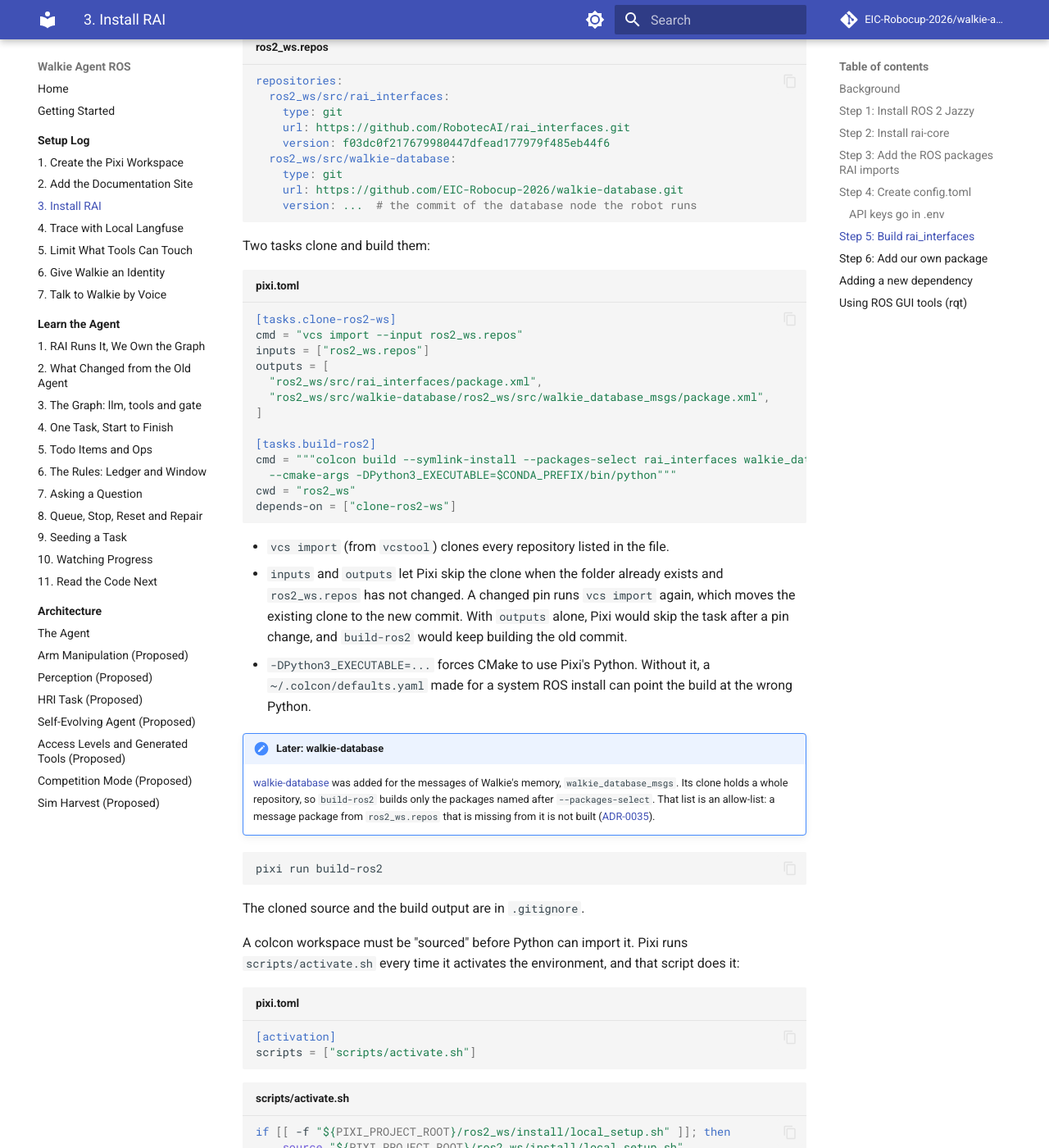
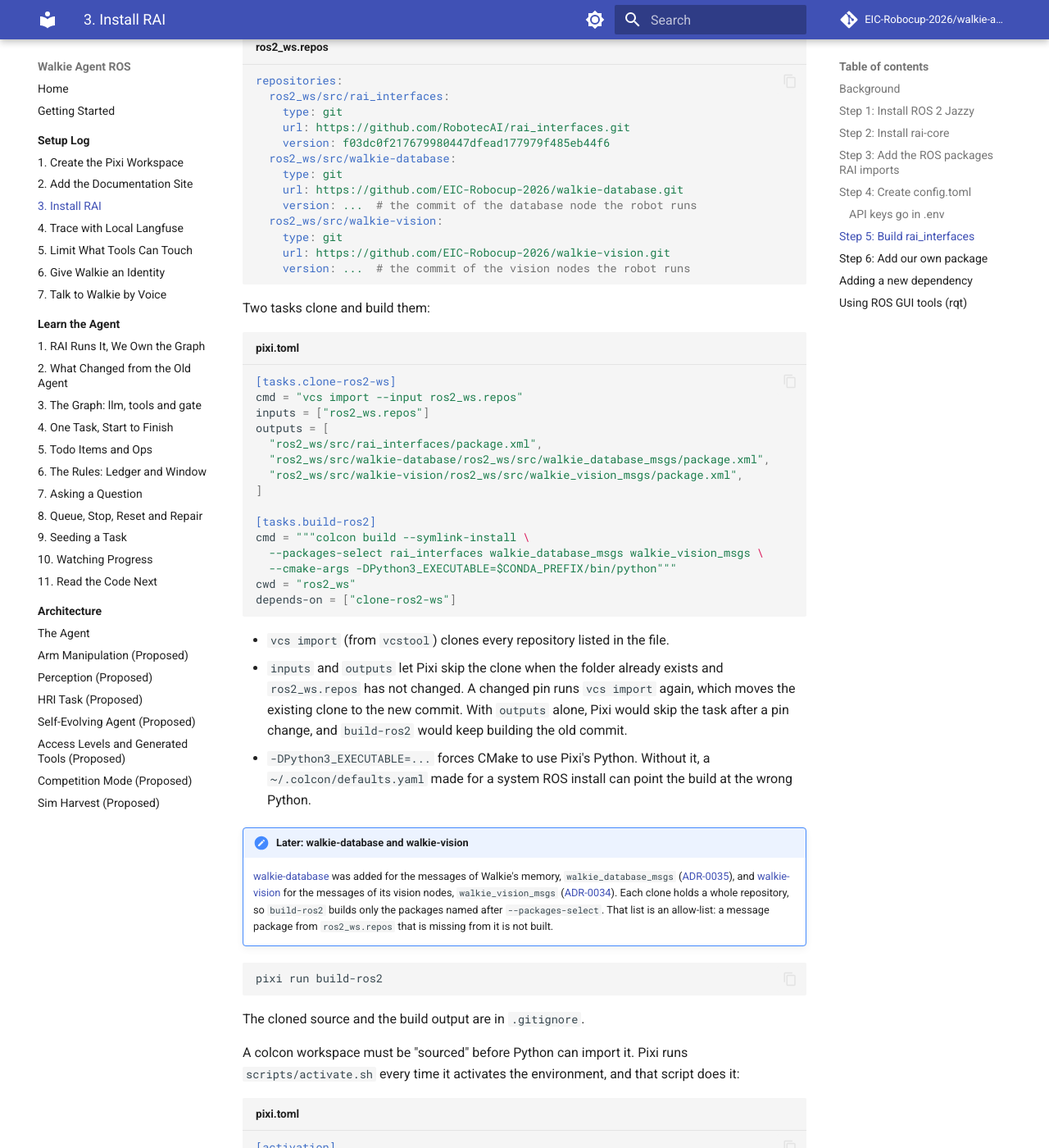
Before and after one commit to EIC-Robocup-2026/walkie-agent-ros, an MkDocs documentation site: the page built from docs/setup/03-ros-and-rai.md, in a window 1280 px wide and 1400 px high, scrolled down 3756 px. Shown: the whole window at 82% size. Built offline with MkDocs 1.6.1 and Material for MkDocs 9.7.7, drawn with Linux system fonts in a browser that asks for light colours; comment, search, counter and statistics services are not loaded; some of the changed text lies outside the part shown.

Commit message:
build: pin walkie_vision_msgs and build it with the other message packages

````diff
--- a/docs/setup/03-ros-and-rai.md
+++ b/docs/setup/03-ros-and-rai.md
@@ -256,7 +256,8 @@
 ```
 
 The repository and its exact commit are listed in `ros2_ws.repos`. The file
-now also lists walkie-database, which was added later (see the note below):
+now also lists walkie-database and walkie-vision, which were added later
+(see the note below):
 
 ```yaml title="ros2_ws.repos"
 repositories:
@@ -268,6 +269,10 @@
     type: git
     url: https://github.com/EIC-Robocup-2026/walkie-database.git
     version: ...  # the commit of the database node the robot runs
+  ros2_ws/src/walkie-vision:
+    type: git
+    url: https://github.com/EIC-Robocup-2026/walkie-vision.git
+    version: ...  # the commit of the vision nodes the robot runs
 ```
 
 Two tasks clone and build them:
@@ -279,10 +284,12 @@
 outputs = [
   "ros2_ws/src/rai_interfaces/package.xml",
   "ros2_ws/src/walkie-database/ros2_ws/src/walkie_database_msgs/package.xml",
+  "ros2_ws/src/walkie-vision/ros2_ws/src/walkie_vision_msgs/package.xml",
 ]
 
 [tasks.build-ros2]
-cmd = """colcon build --symlink-install --packages-select rai_interfaces walkie_database_msgs \
+cmd = """colcon build --symlink-install \
+  --packages-select rai_interfaces walkie_database_msgs walkie_vision_msgs \
   --cmake-args -DPython3_EXECUTABLE=$CONDA_PREFIX/bin/python"""
 cwd = "ros2_ws"
 depends-on = ["clone-ros2-ws"]
@@ -298,14 +305,17 @@
   a `~/.colcon/defaults.yaml` made for a system ROS install can point the
   build at the wrong Python.
 
-!!! note "Later: walkie-database"
+!!! note "Later: walkie-database and walkie-vision"
     [walkie-database](https://github.com/EIC-Robocup-2026/walkie-database)
-    was added for the messages of Walkie's memory, `walkie_database_msgs`.
-    Its clone holds a whole repository, so `build-ros2` builds only the
+    was added for the messages of Walkie's memory, `walkie_database_msgs`
+    ([ADR-0035](../architecture/decisions/0035-memory-through-walkie-database.md)),
+    and [walkie-vision](https://github.com/EIC-Robocup-2026/walkie-vision)
+    for the messages of its vision nodes, `walkie_vision_msgs`
+    ([ADR-0034](../architecture/decisions/0034-vision-models-in-walkie-vision.md)).
+    Each clone holds a whole repository, so `build-ros2` builds only the
     packages named after `--packages-select`. That list is an allow-list: a
     message package from `ros2_ws.repos` that is missing from it is not
-    built
-    ([ADR-0035](../architecture/decisions/0035-memory-through-walkie-database.md)).
+    built.
 
 ```bash
 pixi run build-ros2
````
Also changed, not shown: README.md (+1 -1 lines), docs/architecture/agent.md (+1 -1 lines), docs/architecture/perception.md (+5 -5 lines), docs/getting-started.md (+8 -6 lines), pixi.toml (+8 -5 lines), 5 other files.
